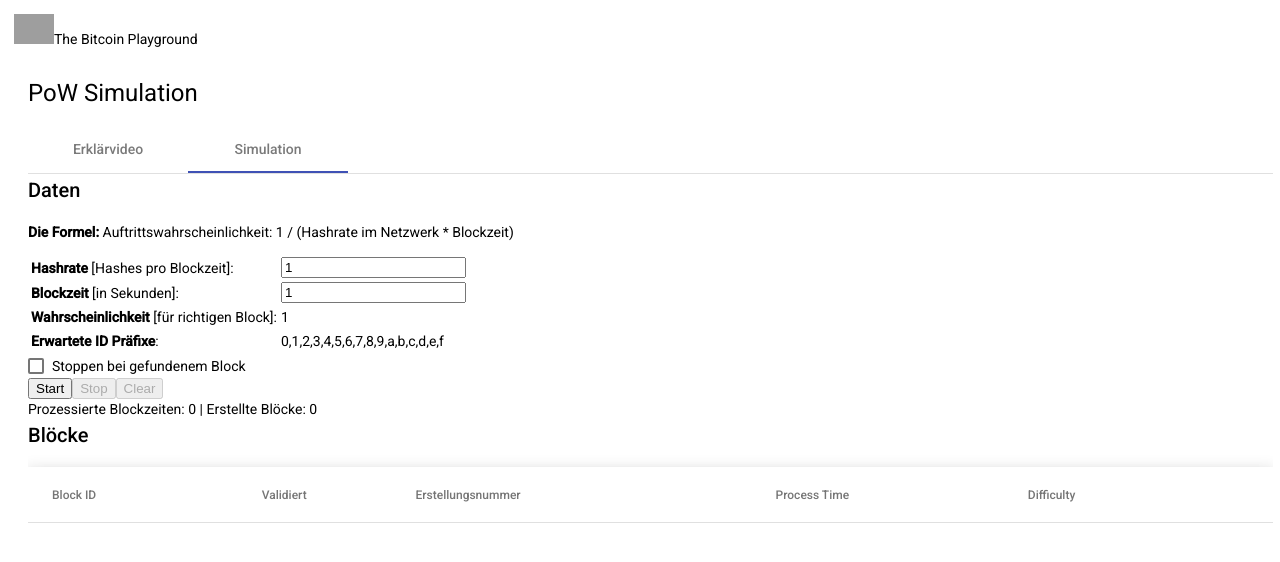
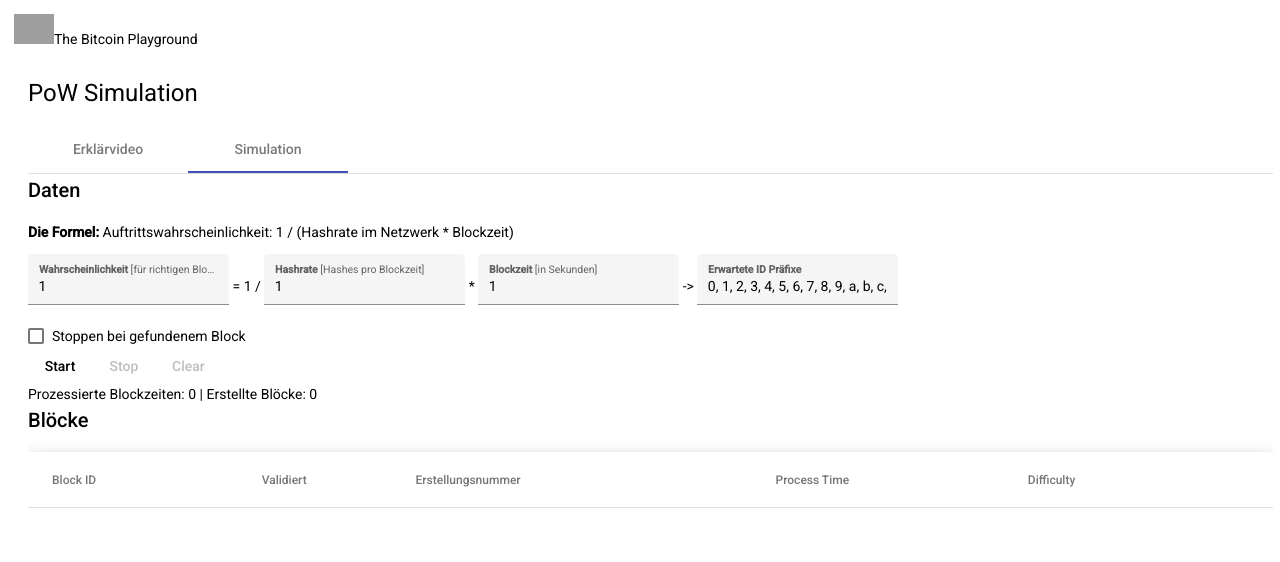
Before and after one commit to MyKaez/btc-playground, an Angular app in the folder Simulator/: page / in a window 1280 px wide. Shown: the top 562 px of the page. Built offline with nearby package versions, Linux system fonts and the light colour scheme; grey boxes are pictures that could not be loaded.

Commit message:
beautified input controls

```diff
--- a/Simulator/src/app/app.module.ts
+++ b/Simulator/src/app/app.module.ts
@@ -7,6 +7,8 @@ import { PowComponent } from './simulators/pow/pow.component';
 import { MatTableModule } from '@angular/material/table';
 import { MatTabsModule } from '@angular/material/tabs';
 import { MatCheckboxModule } from '@angular/material/checkbox';
+import { MatButtonModule } from '@angular/material/button';
+import { MatInputModule } from '@angular/material/input';
 import { BrowserAnimationsModule } from '@angular/platform-browser/animations';
 import { VidComponent } from './simulators/vid/vid.component';
 
@@ -25,7 +27,9 @@ import { VidComponent } from './simulators/vid/vid.component';
     ReactiveFormsModule,
     MatTableModule,
     MatTabsModule,
-    MatCheckboxModule
+    MatCheckboxModule,
+    MatButtonModule,
+    MatInputModule
   ],
   providers: [],
   bootstrap: [AppComponent]
--- a/Simulator/src/app/simulators/pow/pow.component.html
+++ b/Simulator/src/app/simulators/pow/pow.component.html
@@ -13,46 +13,33 @@
                 </span>
             </p>
             <div>
-                <table>
-                    <tr>
-                        <td>
-                            <b>Hashrate</b> [Hashes pro Blockzeit]:
-                        </td>
-                        <td>
-                            <input type="text" [(ngModel)]="hashRate" />
-                        </td>
-                    </tr>
-                    <tr>
-                        <td>
-                            <b>Blockzeit</b> [in Sekunden]:
-                        </td>
-                        <td>
-                            <input type="text" [(ngModel)]="blockTime" />
-                        </td>
-                    </tr>
-                    <tr>
-                        <td>
-                            <b>Wahrscheinlichkeit</b> [für richtigen Block]:
-                        </td>
-                        <td>
-                            {{probability}}
-                        </td>
-                    </tr>
-                    <tr>
-                        <td>
-                            <b>Erwartete ID Präfixe</b>:
-                        </td>
-                        <td>
-                            {{expectedPrefixes}}
-                        </td>
-                    </tr>
-                </table>
-                <mat-checkbox (click)="stopOnFoundBlock = !stopOnFoundBlock">Stoppen bei gefundenem Block</mat-checkbox>
+                <mat-form-field appearance="fill">
+                    <mat-label><b>Wahrscheinlichkeit</b> [für richtigen Block]</mat-label>
+                    <input type="text" matInput [ngModel]="probability" readonly="true">
+                </mat-form-field>
+                = 1 /
+                <mat-form-field appearance="fill">
+                    <mat-label><b>Hashrate</b> [Hashes pro Blockzeit]</mat-label>
+                    <input type="text" matInput [(ngModel)]="hashRate">
+                </mat-form-field>
+                *
+                <mat-form-field appearance="fill">
+                    <mat-label><b>Blockzeit</b> [in Sekunden]</mat-label>
+                    <input type="text" matInput [(ngModel)]="blockTime">
+                </mat-form-field>
+                ->
+                <mat-form-field appearance="fill">
+                    <mat-label><b>Erwartete ID Präfixe</b></mat-label>
+                    <input type="list" matInput [ngModel]="expectedPrefixes" readonly="true">
+                </mat-form-field>
             </div>
             <div>
-                <button (click)="start()" [disabled]="isProcessing">Start</button>
-                <button (click)="stop()" [disabled]="!isProcessing">Stop</button>
-                <button (click)="clear()" [disabled]="isProcessing || blocks.length === 0">Clear</button>
+                <mat-checkbox (click)="stopOnFoundBlock=!stopOnFoundBlock">Stoppen bei gefundenem Block</mat-checkbox>
+            </div>
+            <div>
+                <button mat-button (click)="start()" [disabled]="isProcessing">Start</button>
+                <button mat-button (click)="stop()" [disabled]="!isProcessing">Stop</button>
+                <button mat-button (click)="clear()" [disabled]="isProcessing || blocks.length === 0">Clear</button>
             </div>
             <div>
                 <span *ngIf="isProcessing"><b>Simulation gestartet...</b></span>
--- a/Simulator/src/app/simulators/pow/pow.component.ts
+++ b/Simulator/src/app/simulators/pow/pow.component.ts
@@ -55,7 +55,7 @@ export class PowComponent implements OnInit {
       this._blockTime = Number.parseFloat(value);
   }
 
-  public get expectedPrefixes(): string[]{
+  public get expectedPrefixes(): string{
     const res = [];
     const input = this.getValidationInput();
     const leadingZero = input[0];
@@ -67,7 +67,7 @@ export class PowComponent implements OnInit {
     for (let i = 0; i < probability; i++){
       res.push(x + i.toString(16));
     }
-    return res;
+    return res.reduce((prev, cur)=> prev += ', ' + cur, '').substring(2);
   }
 
   ngOnInit(): void {
```
